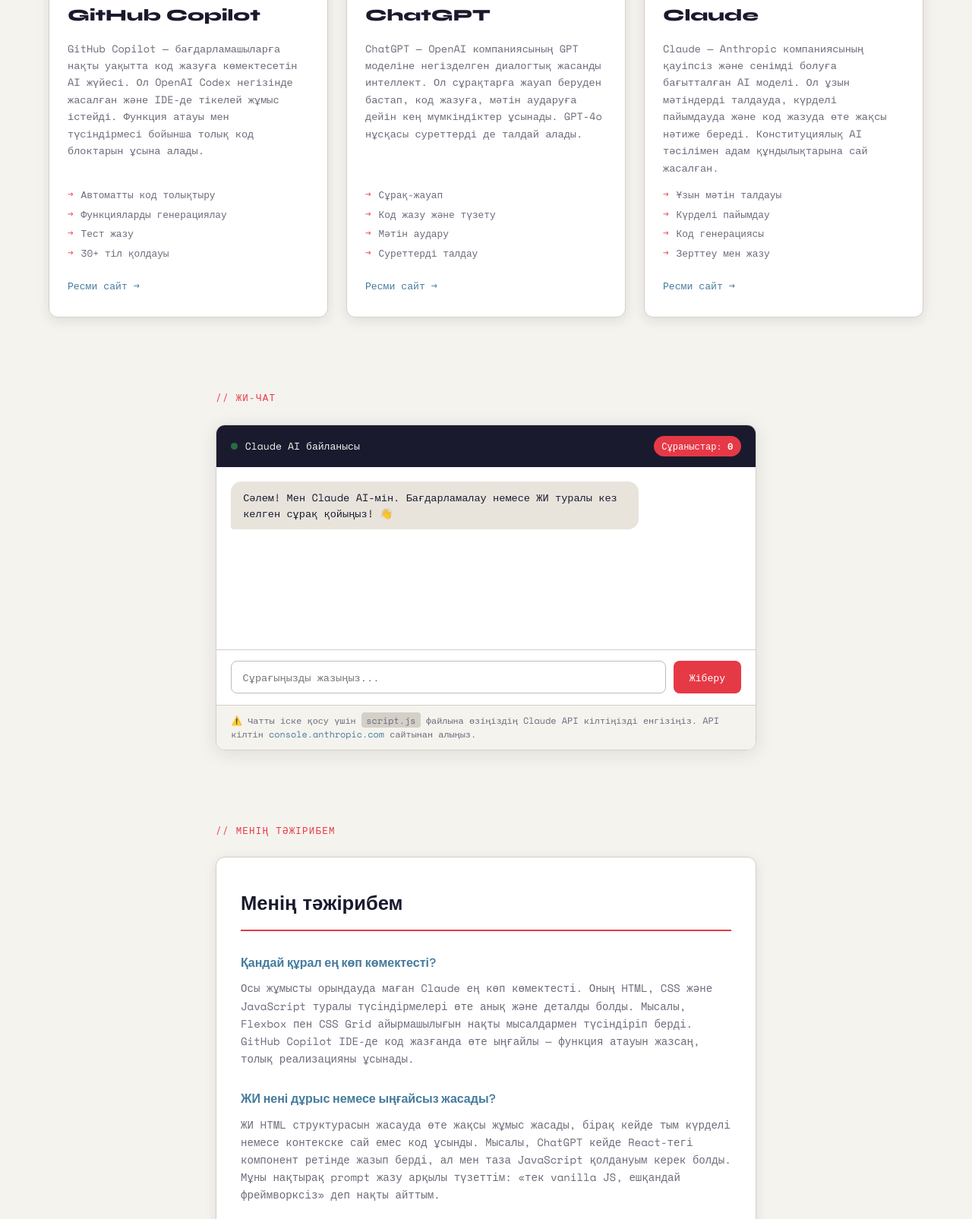
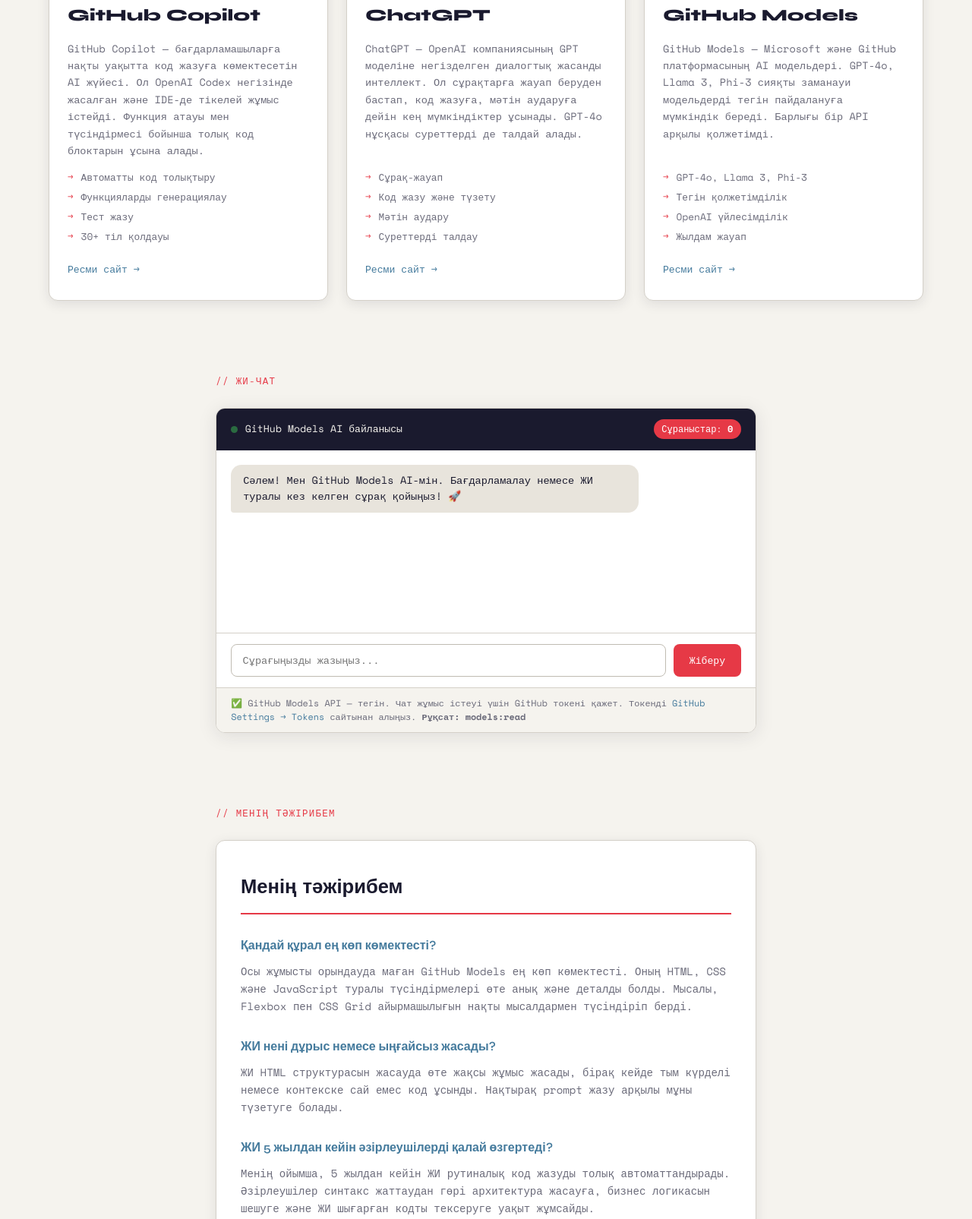
Before and after one commit to hhhhsgae/1-practic, a plain HTML site: page index.html in a window 1280 px wide. Shown: the part 396-2001 px from the top of the page at 76% size. Drawn offline with nearby package versions, Linux system fonts and the light colour scheme.

Commit message:
Update index.html

```diff
--- a/index.html
+++ b/index.html
@@ -67,23 +67,23 @@
         </a>
       </article>
 
-      <!-- Card 3: Claude -->
+      <!-- Card 3: GitHub Models -->
       <article class="card" data-index="2">
         <div class="card-tag">Зерттеу</div>
         <div class="card-logo">✦</div>
-        <h2 class="card-title">Claude</h2>
+        <h2 class="card-title">GitHub Models</h2>
         <p class="card-desc">
-          Claude — Anthropic компаниясының қауіпсіз және сенімді болуға бағытталған AI моделі.
-          Ол ұзын мәтіндерді талдауда, күрделі пайымдауда және код жазуда өте жақсы нәтиже береді.
-          Конституциялық AI тәсілімен адам құндылықтарына сай жасалған.
+          GitHub Models — Microsoft және GitHub платформасының AI модельдері. GPT-4o, Llama 3,
+          Phi-3 сияқты заманауи модельдерді тегін пайдалануға мүмкіндік береді.
+          Барлығы бір API арқылы қолжетімді.
         </p>
         <ul class="card-features">
-          <li>Ұзын мәтін талдауы</li>
-          <li>Күрделі пайымдау</li>
-          <li>Код генерациясы</li>
-          <li>Зерттеу мен жазу</li>
+          <li>GPT-4o, Llama 3, Phi-3</li>
+          <li>Тегін қолжетімділік</li>
+          <li>OpenAI үйлесімділік</li>
+          <li>Жылдам жауап</li>
         </ul>
-        <a href="https://claude.ai" target="_blank" rel="noopener" class="card-link">
+        <a href="https://github.com/marketplace/models" target="_blank" rel="noopener" class="card-link">
           Ресми сайт →
         </a>
       </article>
@@ -97,12 +97,12 @@
     <div class="chat-wrapper">
       <div class="chat-header">
         <span class="chat-status-dot"></span>
-        <span>Claude AI байланысы</span>
+        <span>GitHub Models AI байланысы</span>
         <span class="counter-badge">Сұраныстар: <strong id="requestCount">0</strong></span>
       </div>
       <div class="chat-messages" id="chatMessages">
         <div class="chat-msg assistant">
-          <div class="msg-bubble">Сәлем! Мен Claude AI-мін. Бағдарламалау немесе ЖИ туралы кез келген сұрақ қойыңыз! 👋</div>
+          <div class="msg-bubble">Сәлем! Мен GitHub Models AI-мін. Бағдарламалау немесе ЖИ туралы кез келген сұрақ қойыңыз! 🚀</div>
         </div>
       </div>
       <div class="chat-input-row">
@@ -116,8 +116,9 @@
         <button id="sendBtn" class="send-btn">Жіберу</button>
       </div>
       <p class="api-note">
-        ⚠️ Чатты іске қосу үшін <code>script.js</code> файлына өзіңіздің Claude API кілтіңізді енгізіңіз.
-        API кілтін <a href="https://console.anthropic.com" target="_blank">console.anthropic.com</a> сайтынан алыңыз.
+        ✅ GitHub Models API — тегін. Чат жұмыс істеуі үшін GitHub токені қажет.
+        Токенді <a href="https://github.com/settings/tokens" target="_blank">GitHub Settings → Tokens</a> сайтынан алыңыз.
+        <strong>Рұқсат: models:read</strong>
       </p>
     </div>
   </section>
@@ -131,10 +132,9 @@
       <div class="reflection-block">
         <h3>Қандай құрал ең көп көмектесті?</h3>
         <p>
-          Осы жұмысты орындауда маған Claude ең көп көмектесті. Оның HTML, CSS және JavaScript туралы
+          Осы жұмысты орындауда маған GitHub Models ең көп көмектесті. Оның HTML, CSS және JavaScript туралы
           түсіндірмелері өте анық және деталды болды. Мысалы, Flexbox пен CSS Grid айырмашылығын
-          нақты мысалдармен түсіндіріп берді. GitHub Copilot IDE-де код жазғанда өте ыңғайлы —
-          функция атауын жазсаң, толық реализацияны ұсынады.
+          нақты мысалдармен түсіндіріп берді.
         </p>
       </div>
 
@@ -142,9 +142,7 @@
         <h3>ЖИ нені дұрыс немесе ыңғайсыз жасады?</h3>
         <p>
           ЖИ HTML структурасын жасауда өте жақсы жұмыс жасады, бірақ кейде тым күрделі немесе
-          контекске сай емес код ұсынды. Мысалы, ChatGPT кейде React-тегі компонент ретінде
-          жазып берді, ал мен таза JavaScript қолдануым керек болды. Мұны нақтырақ prompt жазу
-          арқылы түзеттім: «тек vanilla JS, ешқандай фреймворксіз» деп нақты айттым.
+          контекске сай емес код ұсынды. Нақтырақ prompt жазу арқылы мұны түзетуге болады.
         </p>
       </div>
 
@@ -153,9 +151,7 @@
         <p>
           Менің ойымша, 5 жылдан кейін ЖИ рутиналық код жазуды толық автоматтандырады. Әзірлеушілер
           синтакс жаттаудан гөрі архитектура жасауға, бизнес логикасын шешуге және ЖИ шығарған кодты
-          тексеруге уақыт жұмсайды. «Prompt engineering» жаңа маңызды дағды болады. Дегенмен,
-          негізгі алгоритмдер мен деректер құрылымдарын терең түсінетін мамандар әрдайым бағалы болады —
-          себебі ЖИ қателерін тек тереңдік білім арқылы анықтауға болады.
+          тексеруге уақыт жұмсайды.
         </p>
       </div>
     </div>
```
